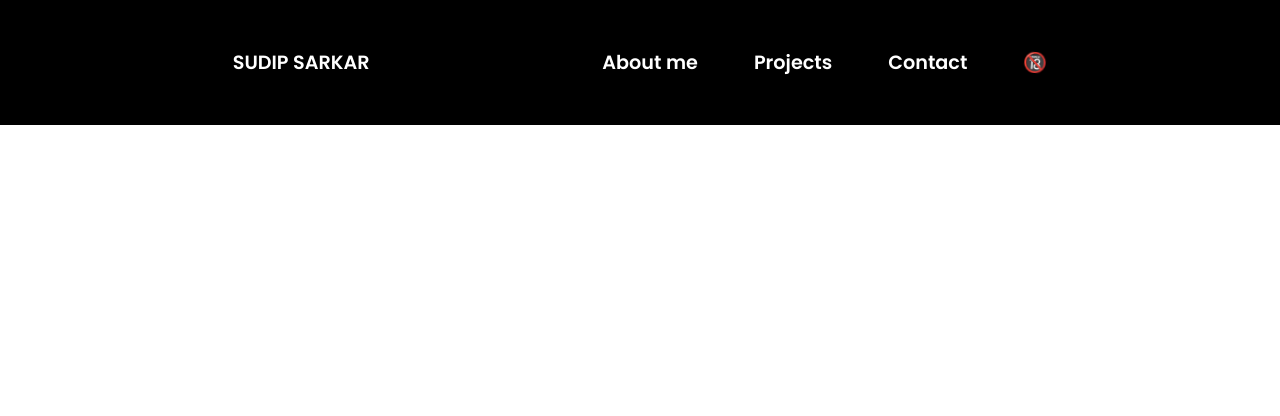
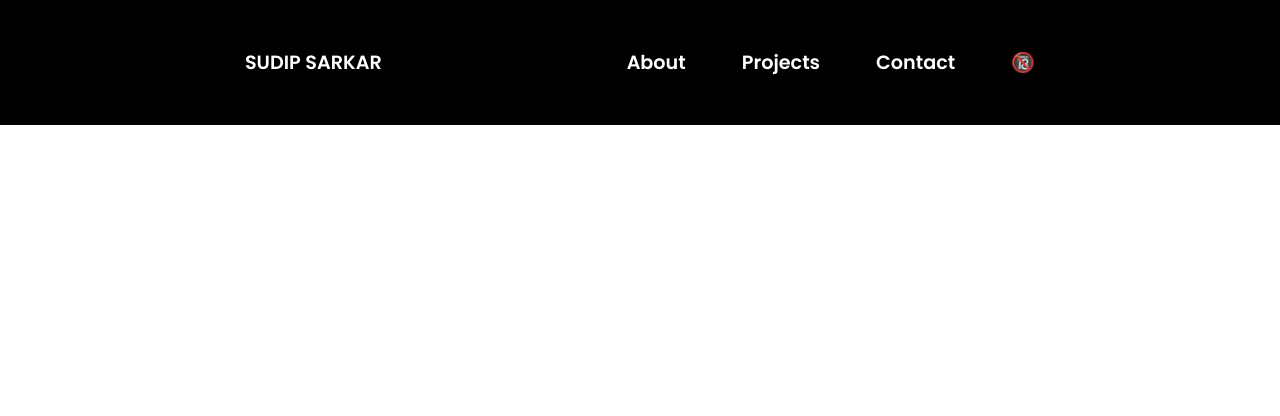
Before and after one commit to Sudipskr31/portfolio, a plain HTML site: page index.html in a window 1280 px wide. Shown: the top 416 px of the page. Drawn offline with Linux system fonts and the light colour scheme.

Commit message:
test commit

```diff
--- a/index.html
+++ b/index.html
@@ -13,7 +13,7 @@
     <div class="head">SUDIP SARKAR</div>
     <div>
         <ul class="menu">
-            <li><a onclick="">About me</a></li>
+            <li><a onclick="">About</a></li>
             <li><a onclick="">Projects</a></li>
             <li><a onclick="">Contact</a></li>
             <li><a href="https://www.pornhub.org" target="_blank" ><span class="adult">🔞</span></a></li>
```
